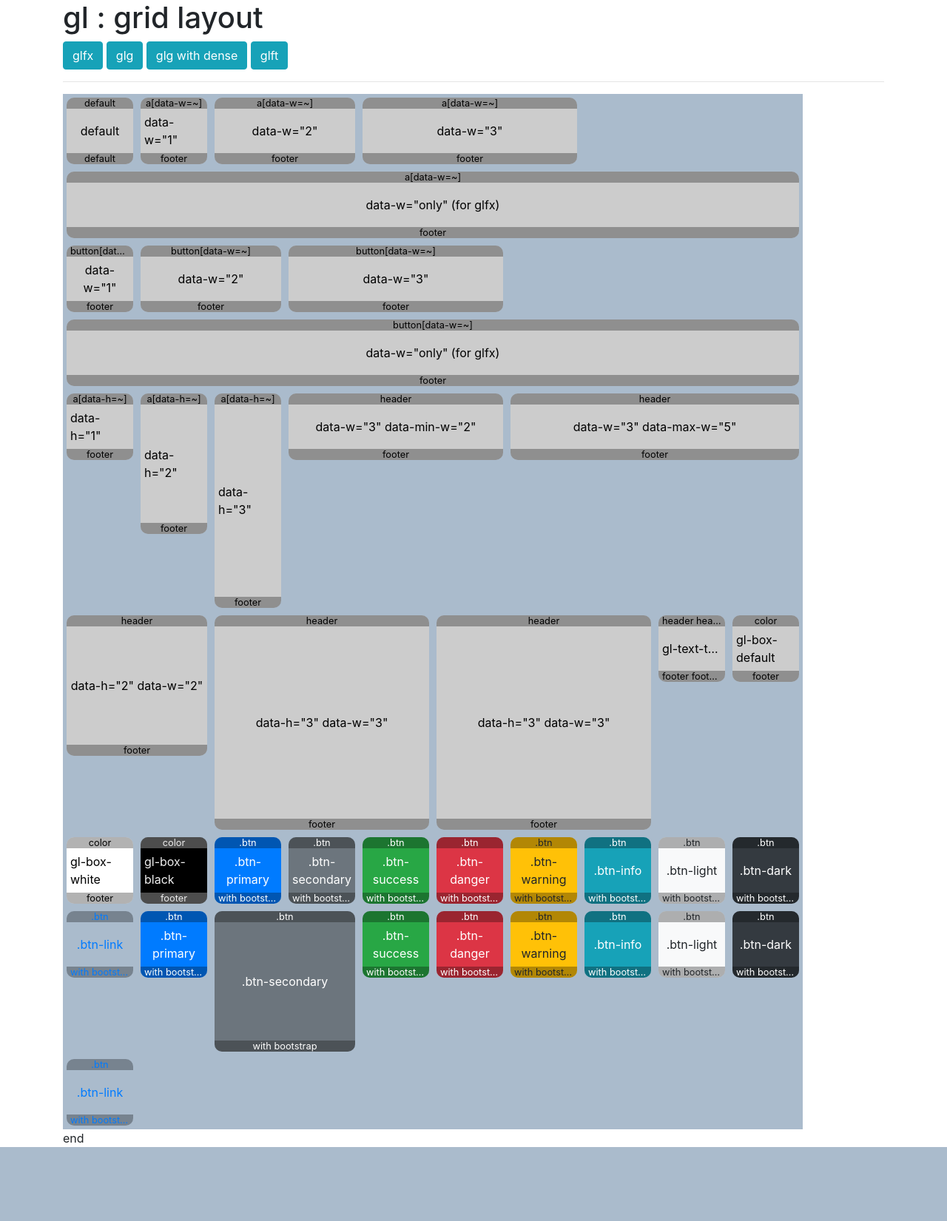
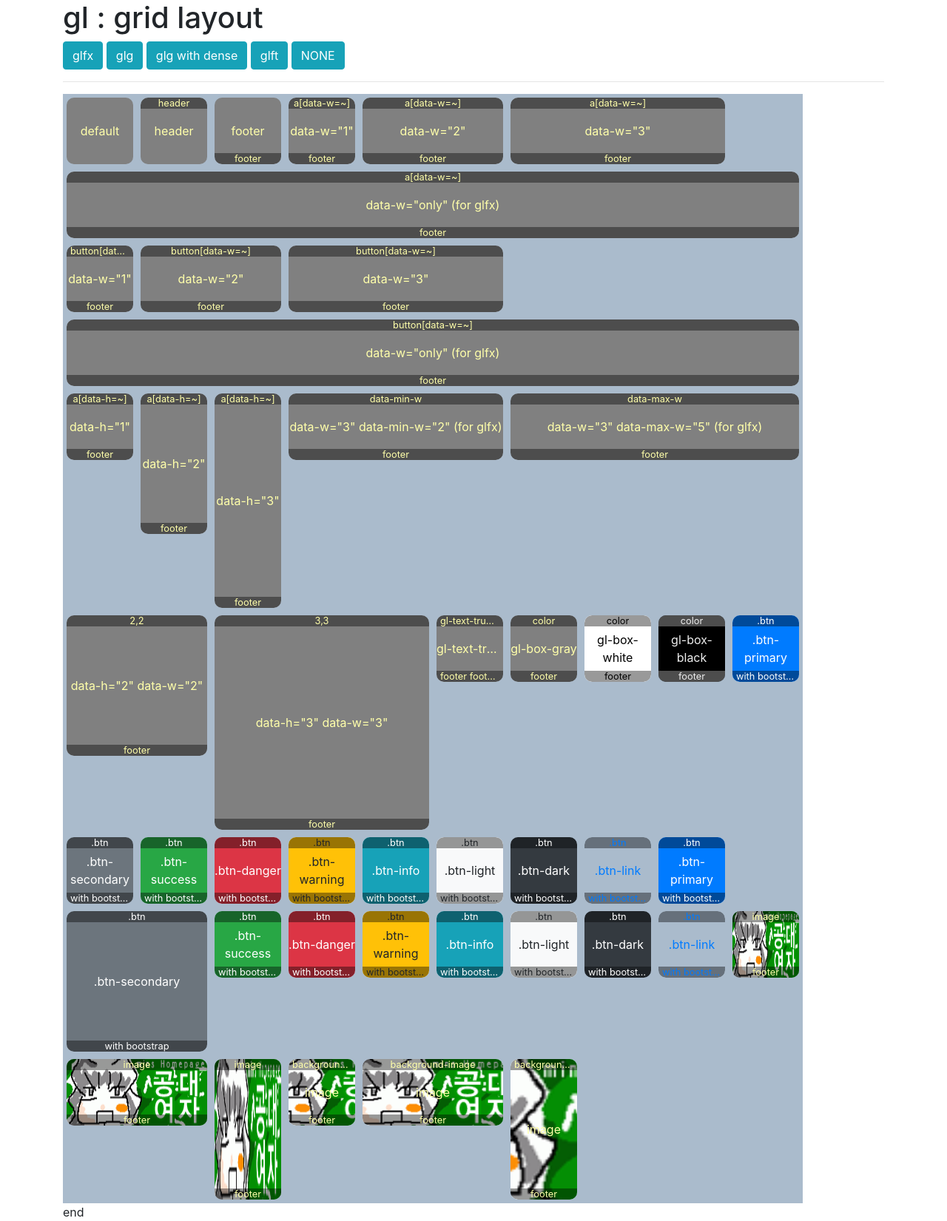
Before and after one commit to mins01/web_work_doc, a PHP site: page / in a window 1280 px wide. Shown: the whole page at 74% size. Before the commit the page ends 1551 px from the top, so only its background shows below. Run offline with PHP 8.4, Linux system fonts and the light colour scheme.

Commit message:
image 와 background-image

```diff
--- a/UI/grl/gl.css
+++ b/UI/grl/gl.css
@@ -19,9 +19,13 @@
 	align-items: center;
 	border-radius: 10px;
 	white-space: normal;
-	padding:0 5px;margin:0;
+	padding:0;margin:0;
 	box-sizing: border-box;
 	border-width: 0px;
+	text-align: center;
+	overflow: hidden;
+	background-size: cover;
+	background-position: center center;
 }
 
 button.gl-box{
@@ -34,7 +38,7 @@ button.gl-box{
 	content: attr(data-header);
 	text-align: center;
 	font-size: 0.8em; line-height: 1.2em;
-	background-color: rgba(0,0,0,0.3);
+	background-color: rgba(0,0,0,0.4);
 	border-radius: 10px 10px 0 0;
 	white-space: nowrap;
 	text-overflow: ellipsis;
@@ -47,7 +51,7 @@ button.gl-box{
 	bottom:0;left:0;right:0;
 	text-align: center;
 	font-size: 0.8em; line-height: 1.2em;
-	background-color: rgba(0,0,0,0.3);
+	background-color: rgba(0,0,0,0.4);
 	border-radius: 0 0 10px 10px;
 	white-space: nowrap;
 	text-overflow: ellipsis;
@@ -55,9 +59,9 @@ button.gl-box{
 	padding: 0 5px;
 }
 
-.gl-box-default{
-	background-color: #ccc;
-	color:#000;
+.gl-box-gray{
+	background-color: gray;
+	color:#FFA;
 	cursor: pointer;
 }
 
@@ -72,15 +76,15 @@ button.gl-box{
 	cursor: pointer;
 }
 
-  a.gl-box-default:hover
-, a.gl-box-default:active
-, a.gl-box-default:visited{
-	color:#333;
+  a.gl-box-gray:hover
+, a.gl-box-gray:active
+, a.gl-box-gray:visited{
+	color:#FFA;
 }
   a.gl-box-white:hover
 , a.gl-box-white:active
 , a.gl-box-white:visited{
-	color:#333;
+	color:#000;
 }
   a.gl-box-black:hover
 , a.gl-box-black:active
@@ -98,3 +102,7 @@ button.gl-box{
 	white-space: nowrap;
 	text-overflow: ellipsis;
 }
+
+.gl-box > img{
+	width:100%; height:100%;
+}
--- a/UI/grl/index.html
+++ b/UI/grl/index.html
@@ -49,77 +49,81 @@
 		<button type="button" class="btn btn-info" onclick="setgl('glg')">glg</button>
 		<button type="button" class="btn btn-info" onclick="setgl('glg glg-dense')">glg with dense</button>
 		<button type="button" class="btn btn-info" onclick="setgl('glft')">glft</button>
+		<button type="button" class="btn btn-info" onclick="setgl('')">NONE</button>
 		<hr />
 		<div id="gl" class="gl glfx " style="max-width:1000px; overflow:hidden; background-color:#abc;">
 			<div class="gl-item">
-				<a href="#" class="gl-box gl-box-default" data-header ="default" data-footer="default">default</a>
+				<a href="#" class="gl-box gl-box-gray">default</a>
+			</div>
+			<div class="gl-item">
+				<a href="#" class="gl-box gl-box-gray" data-header ="header">header</a>
+			</div>
+			<div class="gl-item">
+				<a href="#" class="gl-box gl-box-gray" data-footer="footer">footer</a>
 			</div>
 
 			<!-- data-w -->
 			<div class="gl-item" data-h="1" data-w="1">
-				<a href="#" class="gl-box gl-box-default" data-header ="a[data-w=~]" data-footer="footer">data-w="1"</a>
+				<a href="#" class="gl-box gl-box-gray" data-header ="a[data-w=~]" data-footer="footer">data-w="1"</a>
 			</div>
 			<div class="gl-item" data-h="1" data-w="2">
-				<a href="#" class="gl-box gl-box-default" data-header ="a[data-w=~]" data-footer="footer">data-w="2"</a>
+				<a href="#" class="gl-box gl-box-gray" data-header ="a[data-w=~]" data-footer="footer">data-w="2"</a>
 			</div>
 			<div class="gl-item" data-h="1" data-w="3">
-				<a href="#" class="gl-box gl-box-default" data-header ="a[data-w=~]" data-footer="footer">data-w="3"</a>
+				<a href="#" class="gl-box gl-box-gray" data-header ="a[data-w=~]" data-footer="footer">data-w="3"</a>
 			</div>
 			<div class="gl-item" data-h="1" data-w="only">
-				<a href="#" class="gl-box gl-box-default" data-header ="a[data-w=~]" data-footer="footer">data-w="only" (for glfx)</a>
+				<a href="#" class="gl-box gl-box-gray" data-header ="a[data-w=~]" data-footer="footer">data-w="only" (for glfx)</a>
 			</div>
 			<div class="gl-item" data-h="1" data-w="1">
-				<button href="#" class="gl-box gl-box-default" data-header ="button[data-w=~]" data-footer="footer">data-w="1"</button>
+				<button href="#" class="gl-box gl-box-gray" data-header ="button[data-w=~]" data-footer="footer">data-w="1"</button>
 			</div>
 			<div class="gl-item" data-h="1" data-w="2">
-				<button href="#" class="gl-box gl-box-default" data-header ="button[data-w=~]" data-footer="footer">data-w="2"</button>
+				<button href="#" class="gl-box gl-box-gray" data-header ="button[data-w=~]" data-footer="footer">data-w="2"</button>
 			</div>
 			<div class="gl-item" data-h="1" data-w="3">
-				<button href="#" class="gl-box gl-box-default" data-header ="button[data-w=~]" data-footer="footer">data-w="3"</button>
+				<button href="#" class="gl-box gl-box-gray" data-header ="button[data-w=~]" data-footer="footer">data-w="3"</button>
 			</div>
 			<div class="gl-item" data-h="1" data-w="only">
-				<button href="#" class="gl-box gl-box-default" data-header ="button[data-w=~]" data-footer="footer">data-w="only" (for glfx)</button>
+				<button href="#" class="gl-box gl-box-gray" data-header ="button[data-w=~]" data-footer="footer">data-w="only" (for glfx)</button>
 			</div>
 
 			<!-- data-h -->
 			<div class="gl-item" data-h="1" data-w="1">
-				<a href="#" class="gl-box gl-box-default" data-header ="a[data-h=~]" data-footer="footer">data-h="1"</a>
+				<a href="#" class="gl-box gl-box-gray" data-header ="a[data-h=~]" data-footer="footer">data-h="1"</a>
 			</div>
 			<div class="gl-item" data-h="2" data-w="1">
-				<a href="#" class="gl-box gl-box-default" data-header ="a[data-h=~]" data-footer="footer">data-h="2"</a>
+				<a href="#" class="gl-box gl-box-gray" data-header ="a[data-h=~]" data-footer="footer">data-h="2"</a>
 			</div>
 			<div class="gl-item" data-h="3" data-w="1">
-				<a href="#" class="gl-box gl-box-default" data-header ="a[data-h=~]" data-footer="footer">data-h="3"</a>
+				<a href="#" class="gl-box gl-box-gray" data-header ="a[data-h=~]" data-footer="footer">data-h="3"</a>
 			</div>
 
 
 			<!-- data-min-w -->
 			<div class="gl-item" data-h="1" data-w="3" data-min-w="2">
-				<a href="#" class="gl-box gl-box-default" data-header ="header" data-footer="footer"> data-w="3" data-min-w="2"</a>
+				<a href="#" class="gl-box gl-box-gray" data-header ="data-min-w" data-footer="footer"> data-w="3" data-min-w="2" (for glfx)</a>
 			</div>
 			<!-- data-max-w -->
 			<div class="gl-item" data-h="1" data-w="3" data-max-w="5">
-				<a href="#" class="gl-box gl-box-default" data-header ="header" data-footer="footer"> data-w="3" data-max-w="5"</a>
+				<a href="#" class="gl-box gl-box-gray" data-header ="data-max-w" data-footer="footer"> data-w="3" data-max-w="5" (for glfx)</a>
 			</div>
 
 
 			<div class="gl-item" data-h="2" data-w="2">
-				<a href="#" class="gl-box gl-box-default" data-header ="header" data-footer="footer"> data-h="2" data-w="2"</a>
+				<a href="#" class="gl-box gl-box-gray" data-header ="2,2" data-footer="footer"> data-h="2" data-w="2"</a>
 			</div>
 			<div class="gl-item" data-h="3" data-w="3">
-				<a href="#" class="gl-box gl-box-default" data-header ="header" data-footer="footer"> data-h="3" data-w="3"</a>
-			</div>
-			<div class="gl-item" data-h="3" data-w="3">
-				<a href="#" class="gl-box gl-box-default" data-header ="header" data-footer="footer"> data-h="3" data-w="3"</a>
+				<a href="#" class="gl-box gl-box-gray" data-header ="3,3" data-footer="footer"> data-h="3" data-w="3"</a>
 			</div>
 
 			<div class="gl-item">
-				<a href="#" class="gl-box gl-box-default" data-header ="header header header header" data-footer="footer footer footer footer"><span class="gl-text-truncated">gl-text-truncated gl-text-truncated gl-text-truncated gl-text-truncated gl-text-truncated</span></a>
+				<a href="#" class="gl-box gl-box-gray" data-header ="gl-text-truncated gl-text-truncated gl-text-truncated gl-text-truncated" data-footer="footer footer footer footer"><span class="gl-text-truncated">gl-text-truncated gl-text-truncated gl-text-truncated gl-text-truncated gl-text-truncated</span></a>
 			</div>
 
 			<!-- color -->
 			<div class="gl-item" >
-				<a href="#" class="gl-box gl-box-default" data-header ="color" data-footer="footer">gl-box-default</a>
+				<a href="#" class="gl-box gl-box-gray" data-header ="color" data-footer="footer">gl-box-gray</a>
 			</div>
 			<div class="gl-item" >
 				<a href="#" class="gl-box gl-box-white" data-header ="color" data-footer="footer">gl-box-white</a>
@@ -185,6 +189,24 @@
 				<button class=" btn btn-link gl-box" data-header =".btn" data-footer="with bootstrap">.btn-link</button>
 			</div>
 
+			<div class="gl-item">
+				<a href="#" class="gl-box gl-box-gray" data-header ="image" data-footer="footer"><img src="./img/logo.gif" /></a>
+			</div>
+			<div class="gl-item" data-w="2" >
+				<a href="#" class="gl-box gl-box-gray"data-header ="image" data-footer="footer"><img src="./img/logo.gif" /></a>
+			</div>
+			<div class="gl-item"  data-h="2" >
+				<a href="#" class="gl-box gl-box-gray"data-header ="image" data-footer="footer"><img src="./img/logo.gif" /></a>
+			</div>
+			<div class="gl-item"  >
+				<a href="#" class="gl-box gl-box-gray"data-header ="background-image" data-footer="footer" style="background-image:url('./img/logo.gif')">image</a>
+			</div>
+			<div class="gl-item"  data-w="2" >
+				<a href="#" class="gl-box gl-box-gray"data-header ="background-image" data-footer="footer" style="background-image:url('./img/logo.gif')">image</a>
+			</div>
+			<div class="gl-item"  data-h="2" >
+				<a href="#" class="gl-box gl-box-gray"data-header ="background-image" data-footer="footer" style="background-image:url('./img/logo.gif')">image</a>
+			</div>
 		</div>
 		<div>
 			end
```
Also changed, not shown: UI/grl/img/logo.gif (added).
